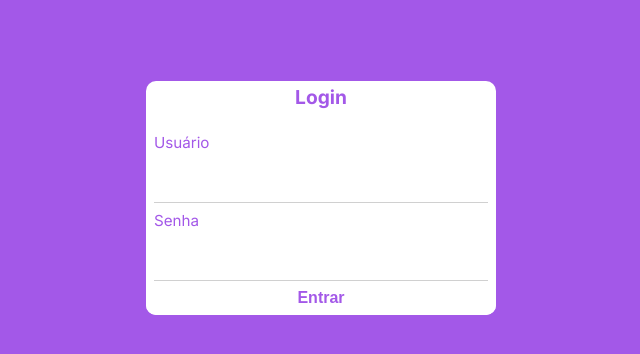
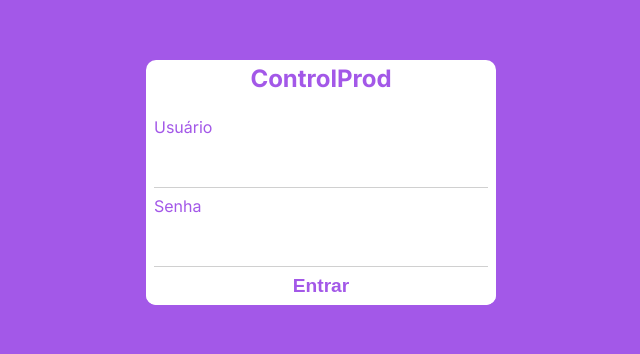
Before and after one commit to alexandrejnrx/controlprod, a Vue app: page / in a window 1280 px wide. Shown: the part 218-572 px from the top of the page, without its empty margins (319-959 px from the left). Built offline with nearby package versions, Linux system fonts and the light colour scheme.

Commit message:
refactor(login): atualizar titulo 'Login' para 'ControlProd'

```diff
--- a/src/views/LoginVue.vue
+++ b/src/views/LoginVue.vue
@@ -3,7 +3,7 @@
     <div class="login-container">
       <div class="login-content">
         <div class="login-header">
-          <h2>Login</h2>
+          <h2>ControlProd</h2>
         </div>
 
         <form @submit.prevent="handleLogin">
@@ -76,7 +76,6 @@ function clearFields() {
   justify-content: center;
   align-items: center;
   min-height: 100vh;
-  padding: 1rem;
 }
 
 .login-container {
@@ -95,7 +94,7 @@ h2 {
   color: var(--bg-color);
   text-align: center;
   margin: 0 0 1rem 0;
-  font-size: 1.2rem;
+  font-size: 1.5rem;
 }
 
 .input-field {
@@ -106,7 +105,6 @@ h2 {
 .input-field label {
   color: var(--bg-color);
   margin: 0.5rem 0 0.5rem 0;
-  font-size: 0.95rem;
 }
 
 .input-field input {
@@ -136,7 +134,7 @@ h2 {
   cursor: pointer;
   width: 100%;
   font-weight: bold;
-  font-size: 1rem;
+  font-size: 1.2rem;
   padding: 0.5rem 0 0.5rem 0;
 }
 
```
